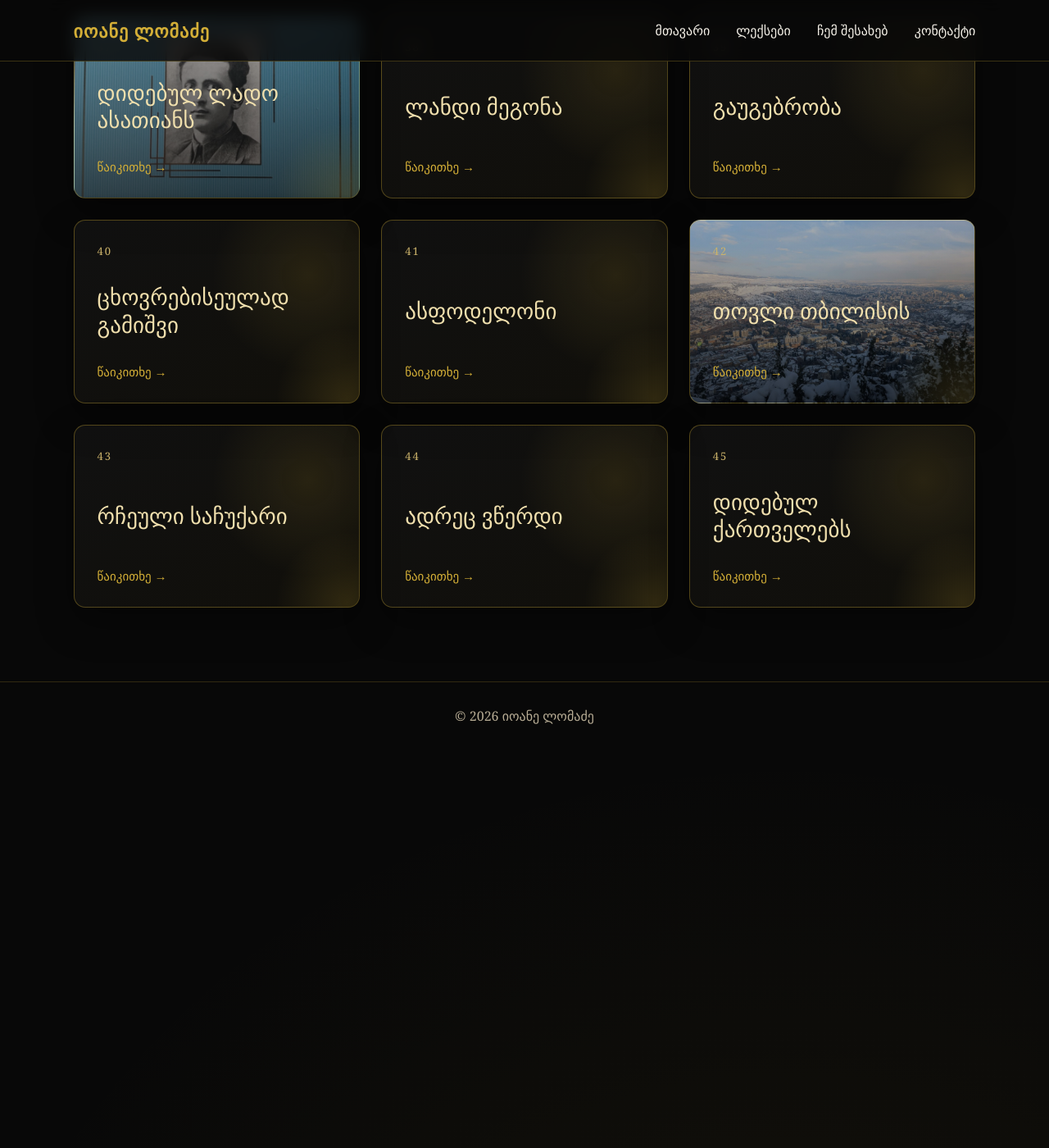
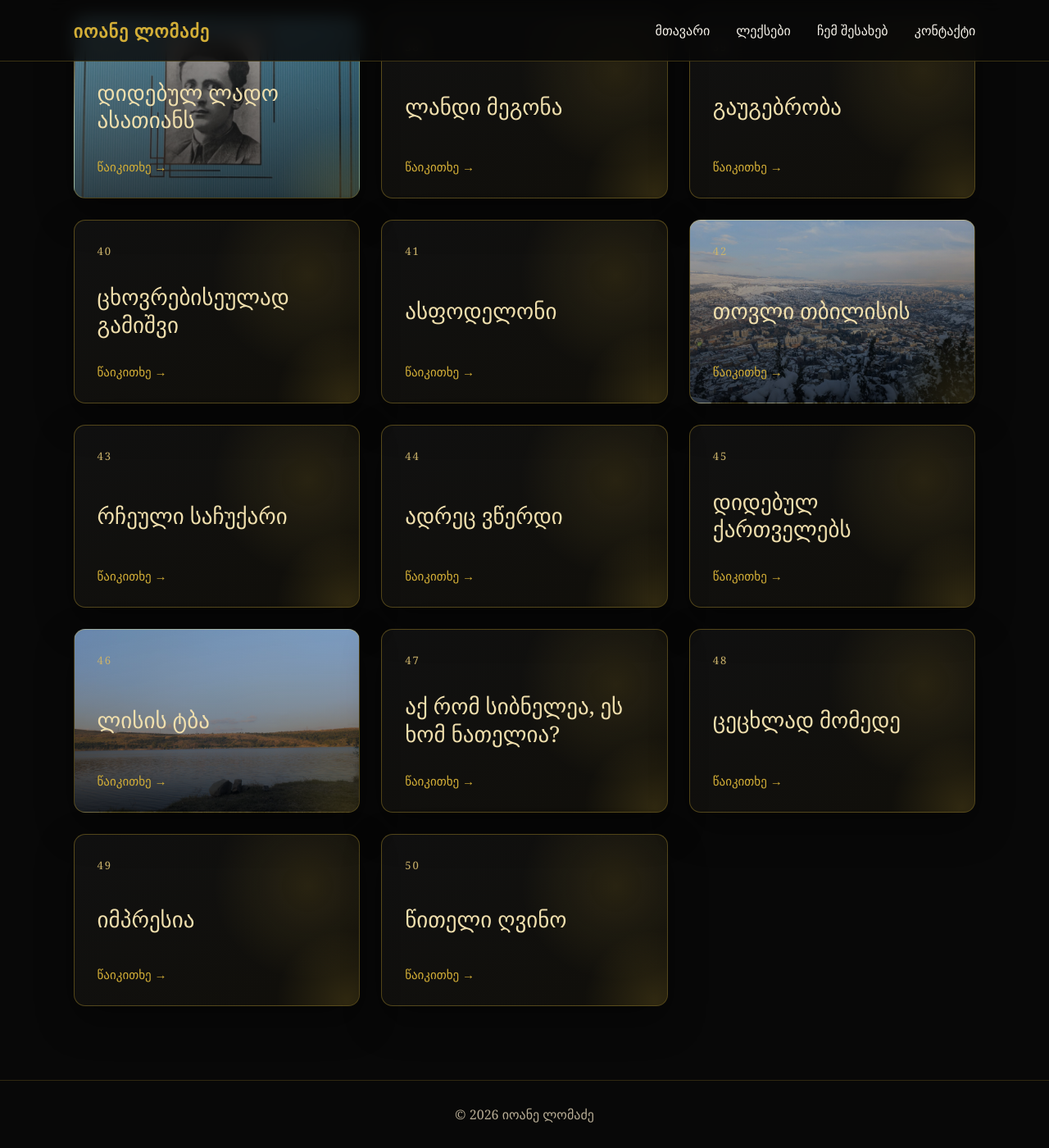
Before and after one commit to ioanelomadze/ioanelomadze, a Jekyll site: the page poems.html, which Jekyll copies as it is, in a window 1280 px wide and 1400 px high, scrolled down 3472 px. Shown: the whole window at 82% size. Built offline with Jekyll 4.4.1, drawn with Linux system fonts in a browser that asks for light colours; before the commit the page ends 4386 px from its top, so only the background shows below that.

Commit message:
added new poems

```diff
--- a/poem45.html
+++ b/poem45.html
@@ -5,7 +5,7 @@
     <meta charset="UTF-8">
     <meta name="viewport" content="width=device-width, initial-scale=1.0">
 
-    <title>ადრეც ვწერდი— იოანე ლომაძე</title>
+    <title>დიდებულ ქართველებს— იოანე ლომაძე</title>
 
     <link rel="stylesheet" href="style.css">
 </head>
@@ -36,7 +36,7 @@
                 ლექსი
             </p>
 
-            <h1>ადრეც ვწერდი</h1>
+            <h1>დიდებულ ქართველებს</h1>
 
             <div class="poem-divider"></div>
 
--- a/poems.html
+++ b/poems.html
@@ -302,6 +302,32 @@
           <h3>დიდებულ ქართველებს</h3>
           <p>წაიკითხე →</p>
         </a>
+        <a href="poem46.html" class="archive-card">
+          <span>46</span>
+          <h3>ლისის ტბა</h3>
+          <p>წაიკითხე →</p>
+        </a>
+        <a href="poem47.html" class="archive-card">
+          <span>47</span>
+          <h3>აქ რომ სიბნელეა, ეს ხომ ნათელია?</h3>
+          <p>წაიკითხე →</p>
+        </a>
+        <a href="poem48.html" class="archive-card">
+          <span>48</span>
+          <h3>ცეცხლად მომედე</h3>
+          <p>წაიკითხე →</p>
+        </a>
+        <a href="poem49.html" class="archive-card">
+          <span>49</span>
+          <h3>იმპრესია</h3>
+          <p>წაიკითხე →</p>
+        </a>
+        <a href="poem50.html" class="archive-card">
+          <span>50</span>
+          <h3>წითელი ღვინო</h3>
+          <p>წაიკითხე →</p>
+        </a>
+
       </div>
 
     </section>
--- a/style.css
+++ b/style.css
@@ -2885,7 +2885,7 @@ body.poems-page .archive-grid a[href="poem42.html"] p {
     .blackhole-poem-page,
     .badrimtvare-poem-page,
     .lado-poem-page,
-    .tovli-poem-page {
+    .tovli-poem-page .lisistba-poem-page {
         background-size: cover !important;
         background-position: center center !important;
         background-repeat: no-repeat !important;
@@ -3256,3 +3256,62 @@ body.poems-page .archive-grid a[href="poem42.html"] p {
     }
 
 }
+
+/* =================================
+   ლისის ტბა
+================================= */
+
+.lisistba-poem-page {
+    background:
+        linear-gradient(rgba(4, 6, 10, 0.30),
+            rgba(4, 6, 10, 0.72)),
+        url("assets/images/lisistba.jpg");
+
+    background-size: cover;
+    background-position: center;
+    background-repeat: no-repeat;
+    background-attachment: fixed;
+}
+
+.lisistba-sheet {
+    background:
+        linear-gradient(145deg,
+            rgba(6, 8, 12, 0.62),
+            rgba(20, 26, 36, 0.44));
+
+    border: 1px solid rgba(212, 175, 55, 0.32);
+
+    box-shadow:
+        0 30px 80px rgba(0, 0, 0, 0.62),
+        inset 0 0 50px rgba(190, 210, 255, 0.055);
+
+    backdrop-filter: blur(4px);
+}
+
+.lisistba-sheet h1 {
+    color: #f1e7c9;
+
+    text-shadow:
+        0 0 24px rgba(212, 175, 55, 0.16),
+        0 0 38px rgba(180, 205, 255, 0.13);
+}
+
+/* poems.html — ლისის ტბა ფოტოფონიანი ბარათი */
+
+body.poems-page .archive-grid a[href="poem46.html"] {
+    background:
+        linear-gradient(rgba(4, 6, 10, 0.22),
+            rgba(4, 6, 10, 0.68)),
+        url("assets/images/lisistba.jpg") !important;
+
+    background-size: cover !important;
+    background-position: center !important;
+    background-repeat: no-repeat !important;
+}
+
+body.poems-page .archive-grid a[href="poem46.html"] span,
+body.poems-page .archive-grid a[href="poem46.html"] h3,
+body.poems-page .archive-grid a[href="poem46.html"] p {
+    position: relative;
+    z-index: 2;
+}
```
Also changed, not shown: poem46.html (added, +90 -0 lines), poem47.html (added, +84 -0 lines), poem48.html (added, +94 -0 lines), poem49.html (added, +94 -0 lines), poem50.html (added, +83 -0 lines), assets/images/lisistba.jpg (added).
